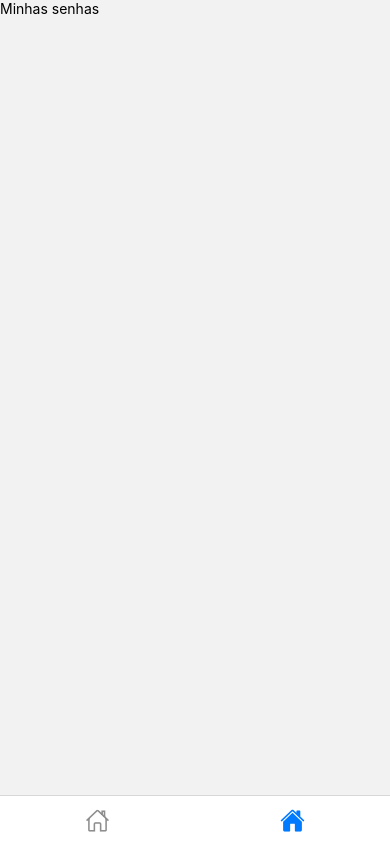
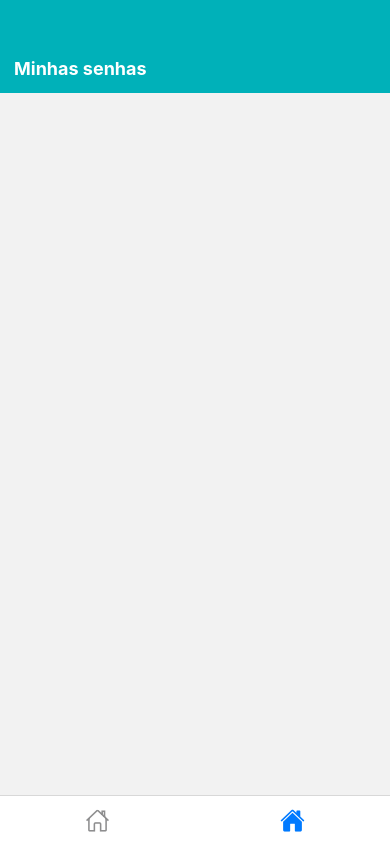
Before and after one commit to RHFN3/GeradorSenhas-app, a React Native app in the folder GeradorSenhas/: screen /Passwords in a window 390 px wide. Built offline with nearby package versions, Linux system fonts and the light colour scheme.

Commit message:
Add Salvamento de senhas

```diff
--- a/GeradorSenhas/src/components/modal/index.js
+++ b/GeradorSenhas/src/components/modal/index.js
@@ -1,10 +1,21 @@
 import { View, StyleSheet, Text, TouchableOpacity, Pressable } from "react-native";
 import * as Clipboard from 'expo-clipboard';
+import useStorage from '../../hooks/useStorage'
 
 export function ModalPassword( {password, handleClose}){
+    const {saveItem} = useStorage();
 
     async function handleCopyPassword(){
         await Clipboard.setStringAsync(password);
+        await saveItem("@pass", password);
+
+        alert("Senha copiada e salva!");
+        handleClose();
+    }
+
+    async function handleSavePassword(){
+        await saveItem("@pass", password);
+
         alert("Senha salva!");
         handleClose();
     }
@@ -25,7 +36,7 @@
                         <Text style={styles.buttonText}>Voltar</Text>
                     </TouchableOpacity>
 
-                    <TouchableOpacity style={[styles.button, styles.buttonSave]}>
+                    <TouchableOpacity style={[styles.button, styles.buttonSave]} onPress={handleSavePassword}>
                         <Text style={styles.buttonSaveText}>Salvar senha</Text>
                     </TouchableOpacity>
                 </View>
--- /dev/null
+++ b/GeradorSenhas/src/hooks/useStorage.js
@@ -0,0 +1,57 @@
+import AsyncStorage from '@react-native-async-storage/async-storage';
+
+const useStorage = () => {
+    // Buscar os itens salvos
+    const getItem = async (key) => {
+        try{
+            const passwords = await AsyncStorage.getItem(key);
+            return JSON.parse(passwords) || [];
+
+        }catch(error){
+            console.log("Erro ao buscar", error)
+            return [];
+        }
+    }
+
+    // Salvar um item no storage
+    const saveItem = async (key, value) => {
+        try{
+            let passwords = await getItem(key);
+
+            passwords.push(value)
+
+            await AsyncStorage.setItem(key, JSON.stringify(passwords))
+
+        }catch(error){
+            console.log("ERRO AO SALVAR", error)
+        }
+    }
+
+
+    // Remover algo do storage
+    const removeItem = async (key, item) => {
+        try{
+            let passwords = await getItem(key);
+
+            let myPasswords = passwords.filter( (passwords) =>{
+                return (passwords !== item)
+            })
+
+            await AsyncStorage.setItem(key, JSON.stringify(myPasswords))
+            return myPasswords;
+
+        }catch(error){
+            console.log("ERRO AO DELETAR", error)
+        }
+    }
+
+
+    return {
+        getItem,
+        saveItem,
+        removeItem,
+    }
+
+}
+
+export default useStorage;
--- a/GeradorSenhas/src/pages/Passwords/index.js
+++ b/GeradorSenhas/src/pages/Passwords/index.js
@@ -1,16 +1,47 @@
+import { useState, useEffect } from "react";
 import { View, Text, StyleSheet } from "react-native";
+import { SafeAreaView } from "react-native-safe-area-context";
+import { useIsFocused } from '@react-navigation/native'
+import useStorage from '../../hooks/useStorage';
 
 
 export function Passwords (){
+    const [listPasswords, setListPassword] = useState ([])
+    const focused = useIsFocused();
+    const { getItem } = useStorage();
+
+    useEffect(() => {
+        async function loadPassword(){
+            const passwords = await getItem("@pass")
+            console.log(passwords);
+        }
+
+        loadPassword();
+    }, [focused])
+
+
     return(
-        <View>
-            <Text>Minhas senhas</Text>
+        <SafeAreaView style={{ flex:1, }}>
+        <View style={styles.header}>
+            <Text style={styles.title}>Minhas senhas</Text>
         </View>
+        </SafeAreaView>
     )
 
 };
 
 
 const styles = StyleSheet.create({
-
+    header:{
+        backgroundColor: "#00B1B9",
+        paddingTop: 58,
+        paddingBottom: 14,
+        paddingLeft: 14,
+        paddingHorizontal: 14,
+    },
+    title:{
+        fontSize: 18,
+        color: "#FFF",
+        fontWeight: 'bold'
+    },
 })
```
